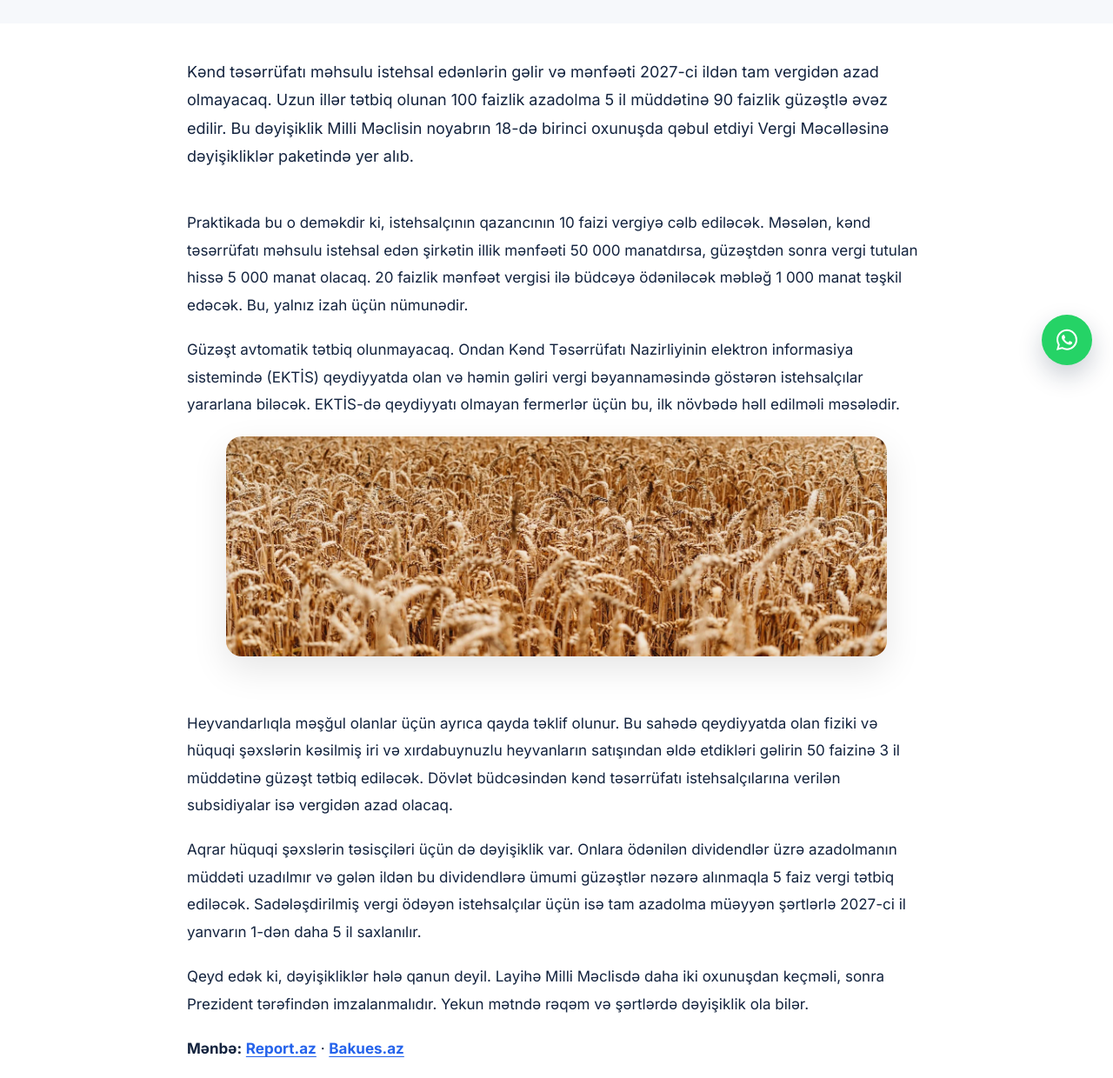
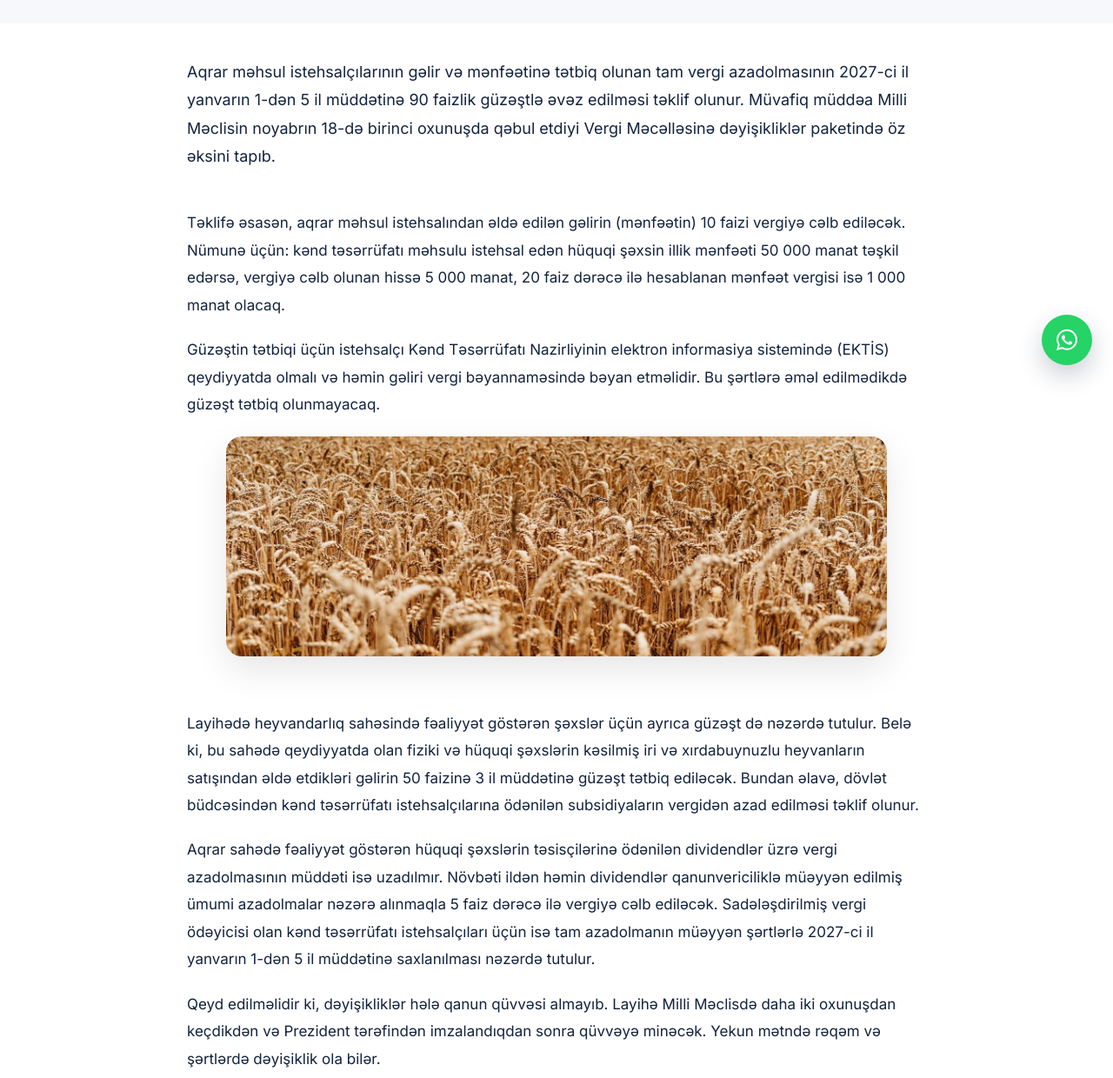
Before and after one commit to Rustamcoding/best-think-website, a plain HTML site: page Bloglar/kend-teserrufati-90-faiz-vergi-guzesti.html in a window 1280 px wide. Shown: the part 356-1596 px from the top of the page at 87% size. Drawn offline with Linux system fonts and the light colour scheme; files that its build step writes are made by us from their sources.

Commit message:
Aqrar güzəşt xəbərinin mətni rəsmi üsluba salındı
Co-Authored-By: Claude Opus 5.5 <noreply@anthropic.com>
Claude-Session: https://claude.ai/code/session_018yX6Xax2sKKkC3CUErtAB7

```diff
--- a/Bloglar/kend-teserrufati-90-faiz-vergi-guzesti.html
+++ b/Bloglar/kend-teserrufati-90-faiz-vergi-guzesti.html
@@ -13,12 +13,12 @@
     <meta name="viewport" content="width=device-width, initial-scale=1">
     <base href="../">
     <title>Kənd təsərrüfatında tam vergi azadolması 90 faizlik güzəştlə əvəz olunur | Best Think</title>
-    <meta name="description" content="2027-ci ildən aqrar məhsul istehsalçılarının gəlir və mənfəətinin 90 faizi 5 il vergidən azad edilməsi təklif olunur. Şərtlər və nümunə hesablama.">
+    <meta name="description" content="2027-ci ildən aqrar məhsul istehsalçılarının gəlir və mənfəətinin 90 faizinin 5 il müddətinə vergidən azad edilməsi təklif olunur. Güzəştin şərtləri və nümunə hesablama.">
     <meta name="robots" content="index, follow">
     <link rel="canonical" href="https://besthink.az/Bloglar/kend-teserrufati-90-faiz-vergi-guzesti.html">
     <meta property="og:type" content="article">
     <meta property="og:title" content="Kənd təsərrüfatında tam vergi azadolması 90 faizlik güzəştlə əvəz olunur">
-    <meta property="og:description" content="2027-ci ildən aqrar məhsul istehsalçılarının gəlir və mənfəətinin 90 faizi 5 il vergidən azad edilməsi təklif olunur. Şərtlər və nümunə hesablama.">
+    <meta property="og:description" content="2027-ci ildən aqrar məhsul istehsalçılarının gəlir və mənfəətinin 90 faizinin 5 il müddətinə vergidən azad edilməsi təklif olunur. Güzəştin şərtləri və nümunə hesablama.">
     <meta property="og:url" content="https://besthink.az/Bloglar/kend-teserrufati-90-faiz-vergi-guzesti.html">
     <meta property="og:image" content="https://besthink.az/assets/aqrar-vergi-guzesti-cover-20261118.jpg">
     <meta property="og:site_name" content="Best Think Konsaltinq">
@@ -44,18 +44,18 @@
     <section class="article-section">
         <div class="container article-container article-stack-layout">
             <div class="article-intro">
-                <p>Kənd təsərrüfatı məhsulu istehsal edənlərin gəlir və mənfəəti 2027-ci ildən tam vergidən azad olmayacaq. Uzun illər tətbiq olunan 100 faizlik azadolma 5 il müddətinə 90 faizlik güzəştlə əvəz edilir. Bu dəyişiklik Milli Məclisin noyabrın 18-də birinci oxunuşda qəbul etdiyi Vergi Məcəlləsinə dəyişikliklər paketində yer alıb.</p>
+                <p>Aqrar məhsul istehsalçılarının gəlir və mənfəətinə tətbiq olunan tam vergi azadolmasının 2027-ci il yanvarın 1-dən 5 il müddətinə 90 faizlik güzəştlə əvəz edilməsi təklif olunur. Müvafiq müddəa Milli Məclisin noyabrın 18-də birinci oxunuşda qəbul etdiyi Vergi Məcəlləsinə dəyişikliklər paketində öz əksini tapıb.</p>
             </div>
 
             <div class="article-content">
-                <p>Praktikada bu o deməkdir ki, istehsalçının qazancının 10 faizi vergiyə cəlb ediləcək. Məsələn, kənd təsərrüfatı məhsulu istehsal edən şirkətin illik mənfəəti 50 000 manatdırsa, güzəştdən sonra vergi tutulan hissə 5 000 manat olacaq. 20 faizlik mənfəət vergisi ilə büdcəyə ödəniləcək məbləğ 1 000 manat təşkil edəcək. Bu, yalnız izah üçün nümunədir.</p>
-                <p>Güzəşt avtomatik tətbiq olunmayacaq. Ondan Kənd Təsərrüfatı Nazirliyinin elektron informasiya sistemində (EKTİS) qeydiyyatda olan və həmin gəliri vergi bəyannaməsində göstərən istehsalçılar yararlana biləcək. EKTİS-də qeydiyyatı olmayan fermerlər üçün bu, ilk növbədə həll edilməli məsələdir.</p>
+                <p>Təklifə əsasən, aqrar məhsul istehsalından əldə edilən gəlirin (mənfəətin) 10 faizi vergiyə cəlb ediləcək. Nümunə üçün: kənd təsərrüfatı məhsulu istehsal edən hüquqi şəxsin illik mənfəəti 50 000 manat təşkil edərsə, vergiyə cəlb olunan hissə 5 000 manat, 20 faiz dərəcə ilə hesablanan mənfəət vergisi isə 1 000 manat olacaq.</p>
+                <p>Güzəştin tətbiqi üçün istehsalçı Kənd Təsərrüfatı Nazirliyinin elektron informasiya sistemində (EKTİS) qeydiyyatda olmalı və həmin gəliri vergi bəyannaməsində bəyan etməlidir. Bu şərtlərə əməl edilmədikdə güzəşt tətbiq olunmayacaq.</p>
                 <figure class="article-inline-image article-inline-image-compact">
                     <img src="assets/aqrar-vergi-guzesti-inline-20261118.webp" alt="Yetişmiş buğda sahəsi" loading="lazy" decoding="async">
                 </figure>
-                <p>Heyvandarlıqla məşğul olanlar üçün ayrıca qayda təklif olunur. Bu sahədə qeydiyyatda olan fiziki və hüquqi şəxslərin kəsilmiş iri və xırdabuynuzlu heyvanların satışından əldə etdikləri gəlirin 50 faizinə 3 il müddətinə güzəşt tətbiq ediləcək. Dövlət büdcəsindən kənd təsərrüfatı istehsalçılarına verilən subsidiyalar isə vergidən azad olacaq.</p>
-                <p>Aqrar hüquqi şəxslərin təsisçiləri üçün də dəyişiklik var. Onlara ödənilən dividendlər üzrə azadolmanın müddəti uzadılmır və gələn ildən bu dividendlərə ümumi güzəştlər nəzərə alınmaqla 5 faiz vergi tətbiq ediləcək. Sadələşdirilmiş vergi ödəyən istehsalçılar üçün isə tam azadolma müəyyən şərtlərlə 2027-ci il yanvarın 1-dən daha 5 il saxlanılır.</p>
-                <p>Qeyd edək ki, dəyişikliklər hələ qanun deyil. Layihə Milli Məclisdə daha iki oxunuşdan keçməli, sonra Prezident tərəfindən imzalanmalıdır. Yekun mətndə rəqəm və şərtlərdə dəyişiklik ola bilər.</p>
+                <p>Layihədə heyvandarlıq sahəsində fəaliyyət göstərən şəxslər üçün ayrıca güzəşt də nəzərdə tutulur. Belə ki, bu sahədə qeydiyyatda olan fiziki və hüquqi şəxslərin kəsilmiş iri və xırdabuynuzlu heyvanların satışından əldə etdikləri gəlirin 50 faizinə 3 il müddətinə güzəşt tətbiq ediləcək. Bundan əlavə, dövlət büdcəsindən kənd təsərrüfatı istehsalçılarına ödənilən subsidiyaların vergidən azad edilməsi təklif olunur.</p>
+                <p>Aqrar sahədə fəaliyyət göstərən hüquqi şəxslərin təsisçilərinə ödənilən dividendlər üzrə vergi azadolmasının müddəti isə uzadılmır. Növbəti ildən həmin dividendlər qanunvericiliklə müəyyən edilmiş ümumi azadolmalar nəzərə alınmaqla 5 faiz dərəcə ilə vergiyə cəlb ediləcək. Sadələşdirilmiş vergi ödəyicisi olan kənd təsərrüfatı istehsalçıları üçün isə tam azadolmanın müəyyən şərtlərlə 2027-ci il yanvarın 1-dən 5 il müddətinə saxlanılması nəzərdə tutulur.</p>
+                <p>Qeyd edilməlidir ki, dəyişikliklər hələ qanun qüvvəsi almayıb. Layihə Milli Məclisdə daha iki oxunuşdan keçdikdən və Prezident tərəfindən imzalandıqdan sonra qüvvəyə minəcək. Yekun mətndə rəqəm və şərtlərdə dəyişiklik ola bilər.</p>
 
                 <p class="article-source"><strong>Mənbə:</strong> <a href="https://report.az/maliyye-xeberleri/milli-meclis-vergi-ve-bir-sira-diger-qanunvericilik-aktlarina-deyisiklikleri-i-oxunusda-qebul-edib" target="_blank" rel="noopener">Report.az</a> · <a href="https://bakues.az/aqrar-sahede-100-lik-tam-vergi-azadolmasi-legv-edilir/" target="_blank" rel="noopener">Bakues.az</a></p>
             </div>
```
